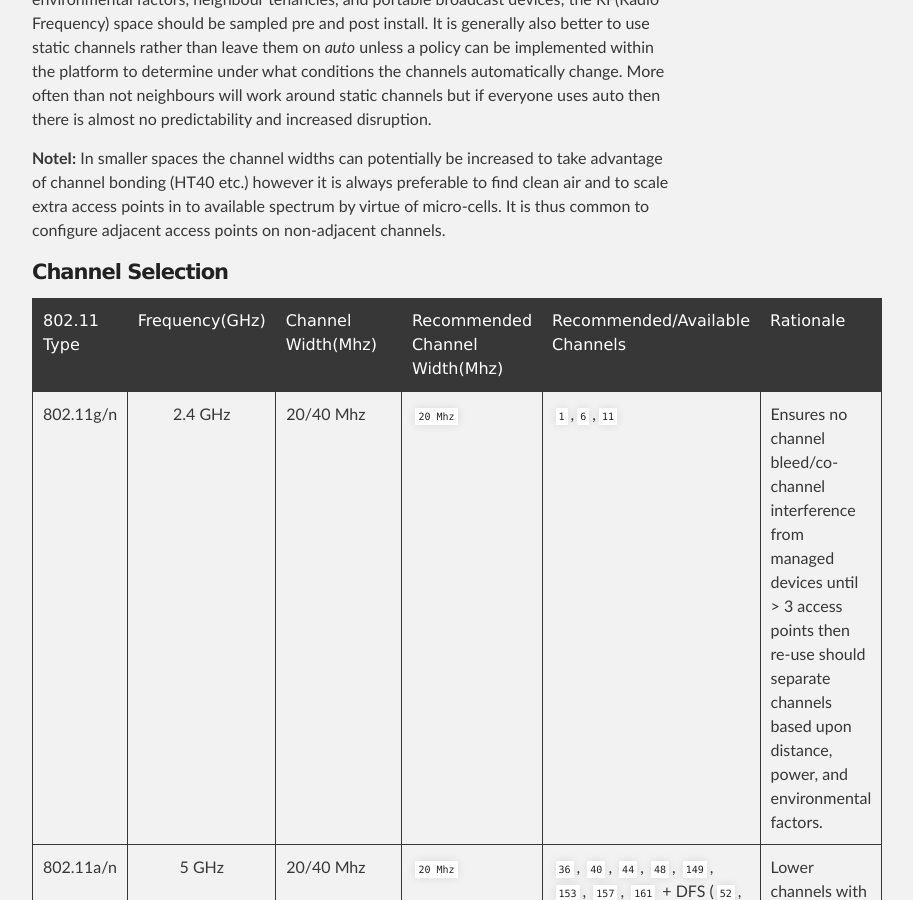
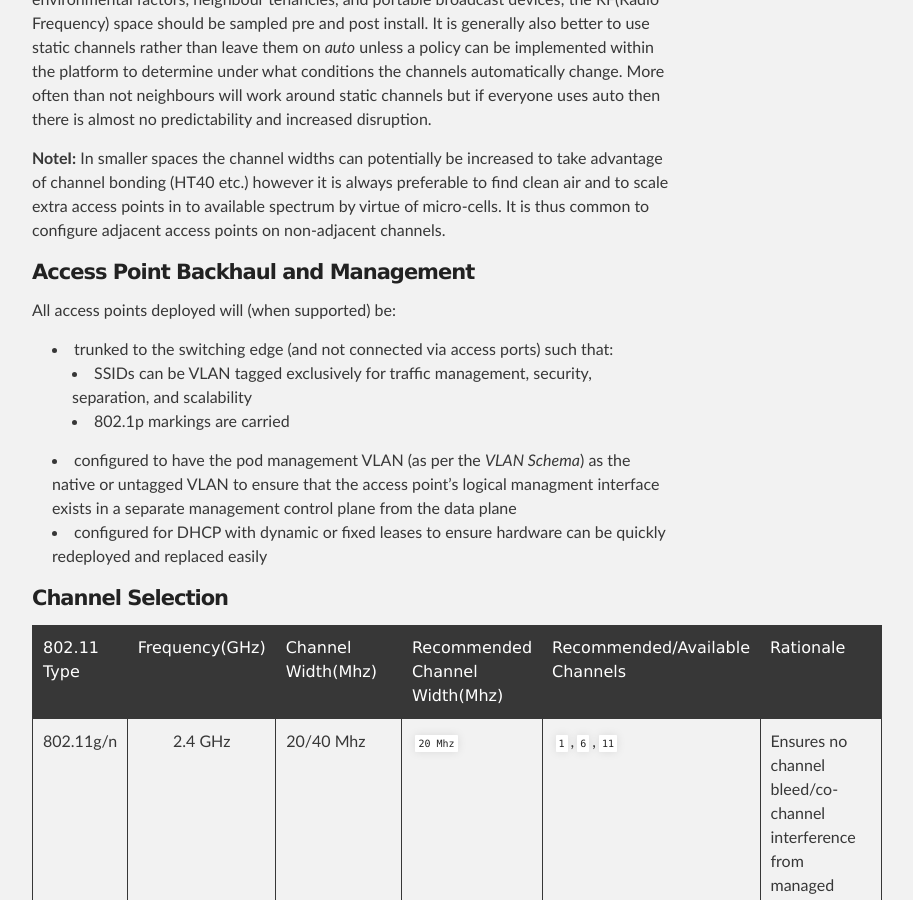
Before and after one commit to podomere/ond, a Jekyll site: the page built from ond-00001/ond-00001.md, in a window 1280 px wide and 900 px high, scrolled down 30496 px. Shown: the whole window, without its empty margins (288-1201 px from the left). Built offline with Jekyll 4.4.1, drawn with Linux system fonts in a browser that asks for light colours; some of the changed text lies outside the part shown.

Commit message:
Added small section on trunking to APs

````diff
--- a/ond-00001/ond-00001.md
+++ b/ond-00001/ond-00001.md
@@ -346,7 +346,7 @@ If the access edge has application visibility the following classifications are
     * RTMP (UDP/TCP 1935)
     * STUN (UDP/TCP 3478)
     * STUN over TLS (UDP/TCP 5349)
-* Google Hangout (UDP/TCP 19305-19309)is exempt from any and all shaping and marked with ```CS7/DSCP56```
+* Google Hangout (UDP/TCP 19305-19309) is exempt from any and all shaping and marked with ```CS7/DSCP56```
 * Dropbox ```1.5/1.5 mbps``` mbps and marked with ```CS2/DSCP16``` (matches SSL connect strings)
 * All Peer2Peer ```0.080/0.080 mbps``` and marked with ```CS2/DSCP16```
 * All Software Updates and Anti-Virus ```1/0.1``` mbps and marked with ```CS2/DSCP16```
@@ -553,6 +553,16 @@ High density principles must also be used especially for spaces that double as e
 
 **NoteI:** In smaller spaces the channel widths can potentially be increased to take advantage of channel bonding (HT40 etc.) however it is always preferable to find clean air and to scale extra access points in to available spectrum by virtue of micro-cells. It is thus common to configure adjacent access points on non-adjacent channels.
 
+#### Access Point Backhaul and Management
+
+All access points deployed will (when supported) be:
+
+  * trunked to the switching edge (and not connected via access ports) such that:
+    * SSIDs can be VLAN tagged exclusively for traffic management, security, separation, and scalability
+    * 802.1p markings are carried
+  * configured to have the pod management VLAN (as per the _VLAN Schema_) as the native or untagged VLAN to ensure that the access point's logical managment interface exists in a separate management control plane from the data plane
+  * configured for DHCP with dynamic or fixed leases to ensure hardware can be quickly redeployed and replaced easily
+
 #### Channel Selection
 
 | 802.11 Type | Frequency(GHz) | Channel Width(Mhz) | Recommended Channel Width(Mhz) | Recommended/Available Channels | Rationale |
````
